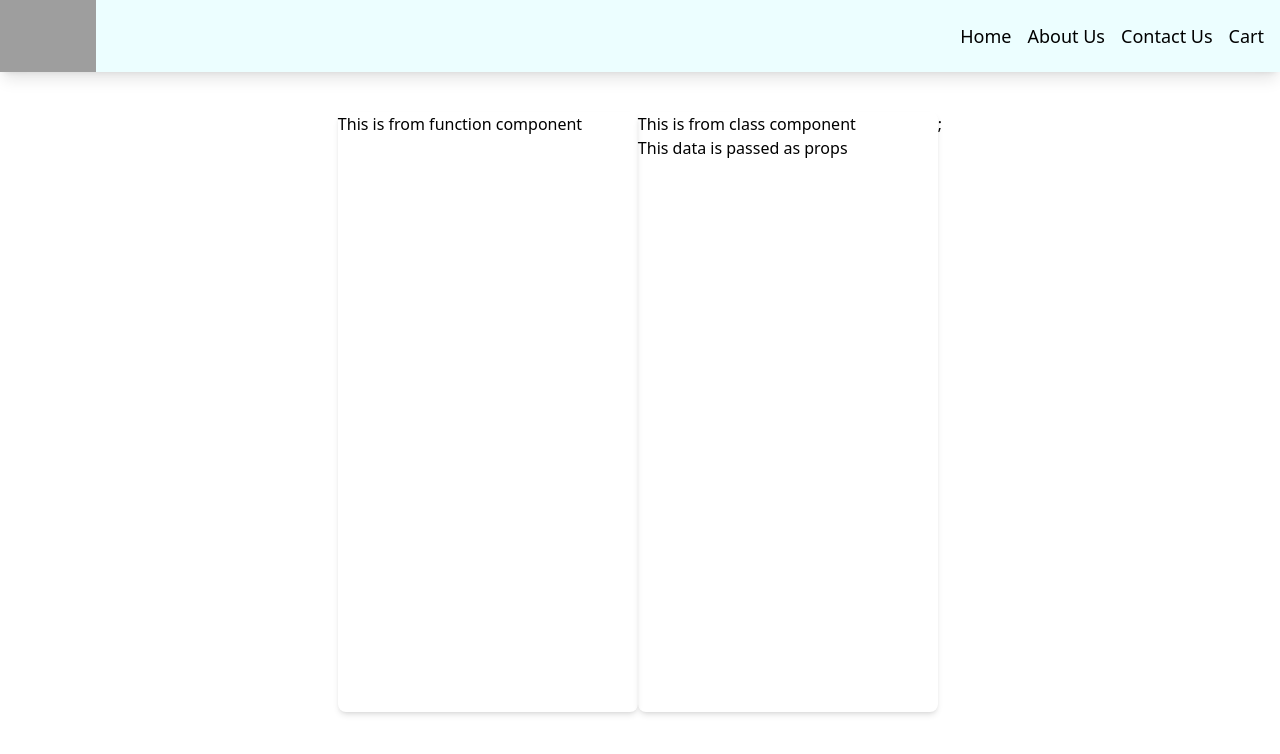
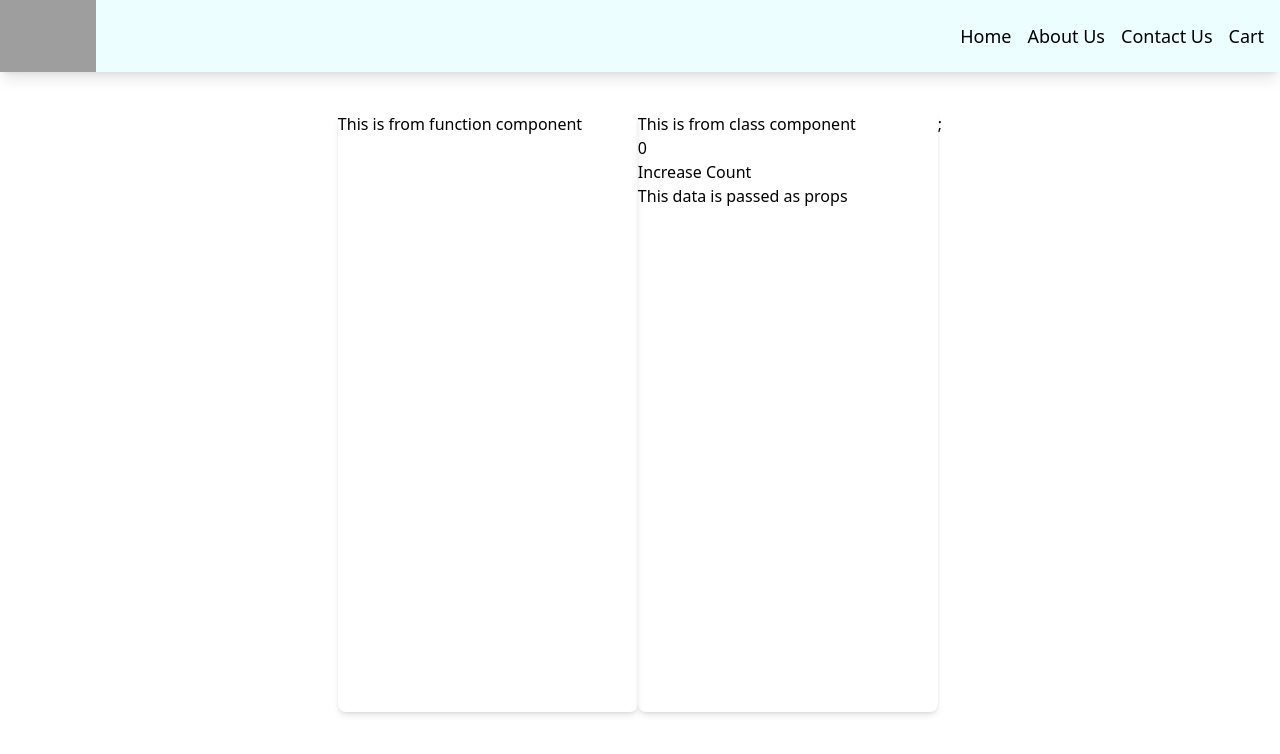
Before and after one commit to prasath1196/namaste-react, a React (Vite) app: page /about in a window 1280 px wide. Shown: the top 754 px of the page. Built offline with nearby package versions, Linux system fonts and the light colour scheme; grey boxes are pictures that could not be loaded.

Commit message:
Exploring class based components

```diff
--- a/src/components/UserClass.js
+++ b/src/components/UserClass.js
@@ -3,14 +3,30 @@ import React from "react";
 class UserClass extends React.Component {
   constructor(props) {
     super(props);
+    this.state = {
+      count: 0,
+    };
   }
   render() {
     let { data } = this.props;
+    let { count } = this.state;
+    const increaseCount = () => {};
     return (
       <div className='h-[600px] w-[300px] rounded-lg border-s-gray-200 shadow-md'>
         <div className='content'>
           <div className='name'>This is from class component</div>
-
+          <div>{count}</div>
+          <div>
+            <button
+              onClick={() => {
+                this.setState({
+                  count: this.state.count + 1,
+                });
+              }}
+            >
+              Increase Count
+            </button>
+          </div>
           <div className='data'>{data}</div>
         </div>
       </div>
```
